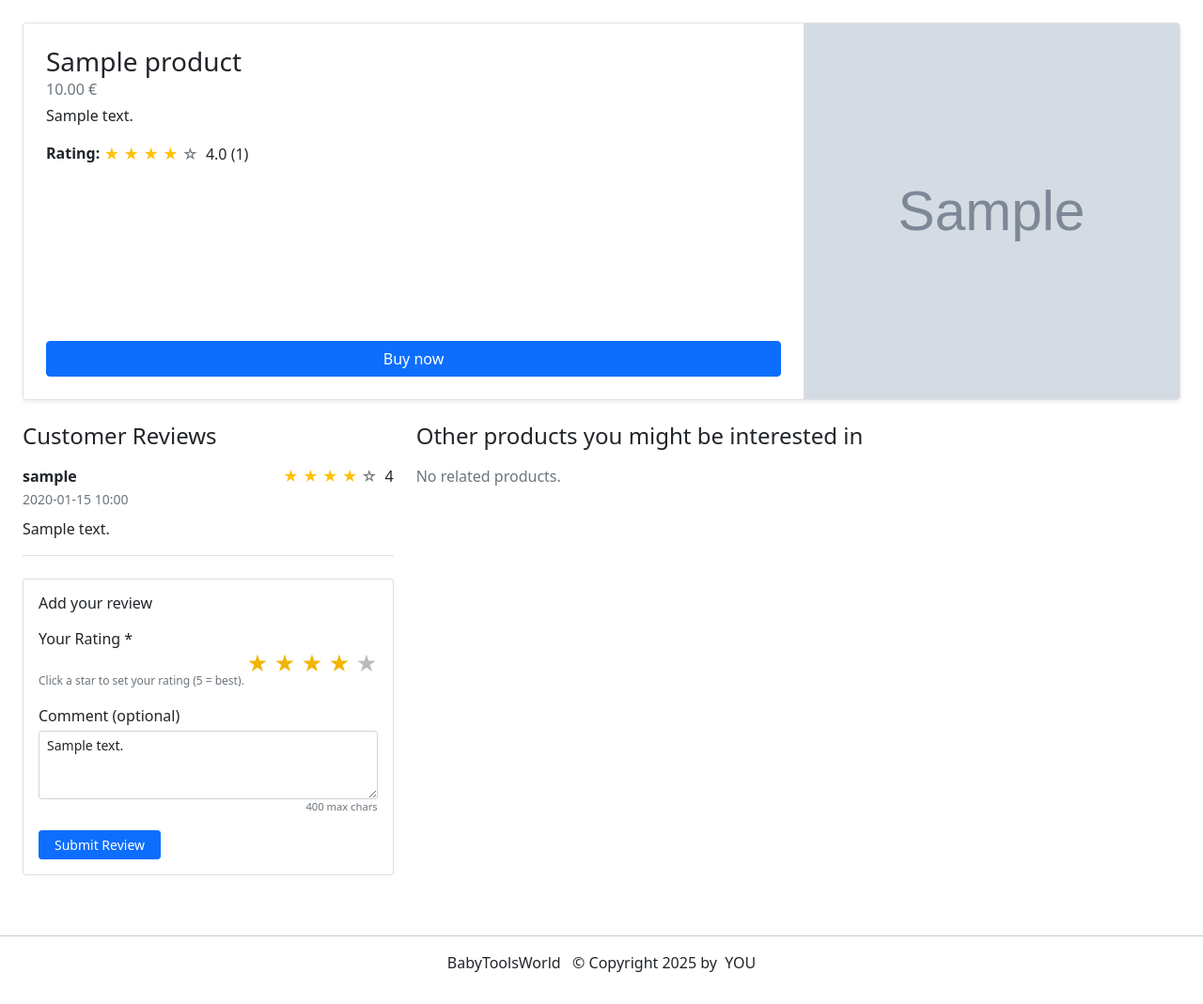
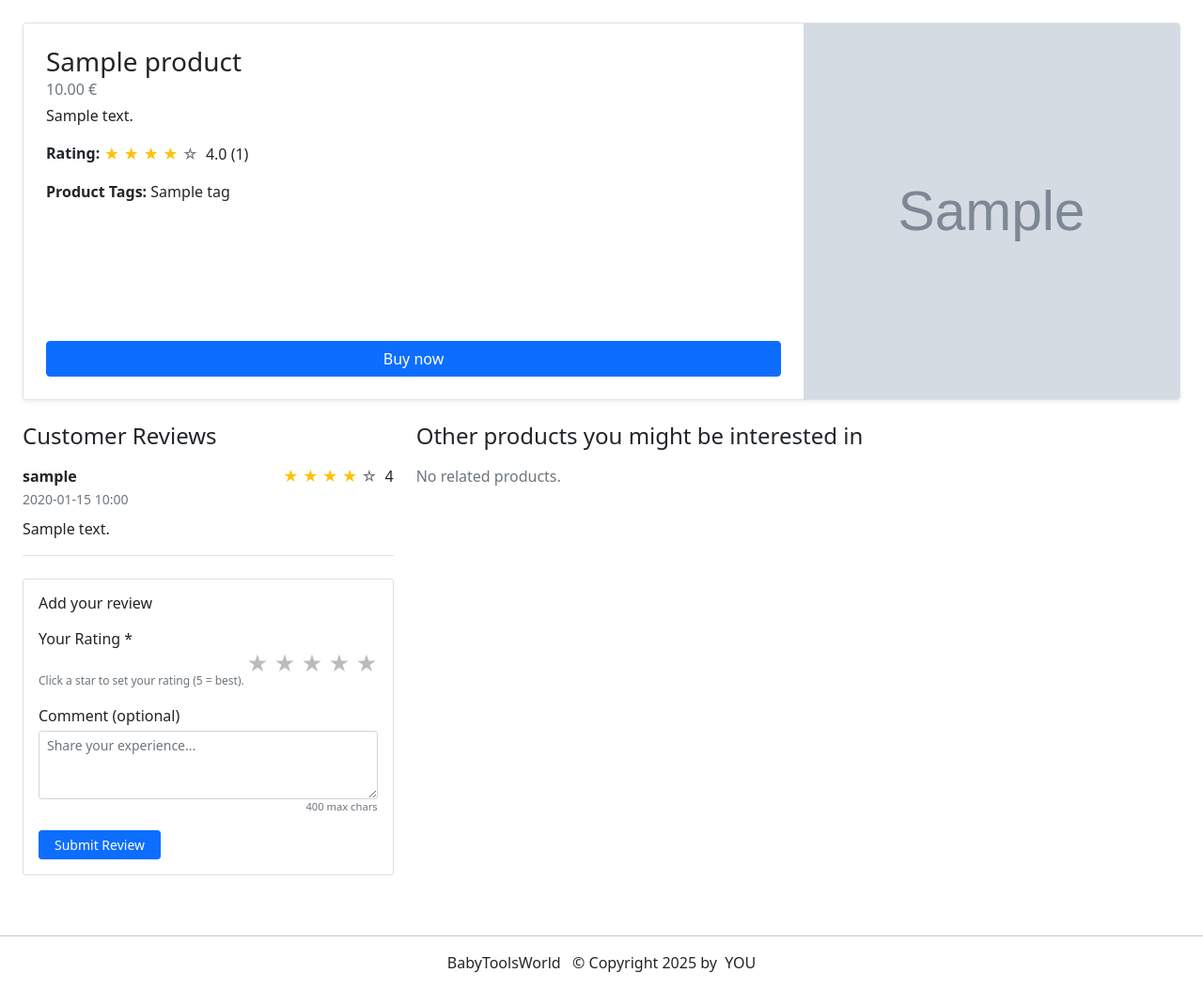
Before and after one commit to DaveHannemann/baby-tools, a Django app: a page that uses src/products/templates/product.html in a window 1280 px wide. Shown: the part 56-1125 px from the top of the page at 94% size. Run offline with Django 5.2, Linux system fonts and the light colour scheme; a user stored in the database is signed in; tables that the repository leaves empty hold one stand-in row (values such as "Sample post"); grey boxes marked "Sample" are stand-in pictures.

Commit message:
feat: changes specified by TODOList made

```diff
--- a/src/products/models.py
+++ b/src/products/models.py
@@ -29,6 +29,7 @@ class Product(models.Model):
     image = models.ImageField(upload_to="imgs/products/", null=True, blank=True)
     name = models.CharField(max_length=80, blank=False, null=False)
     price = models.DecimalField(max_digits=6, decimal_places=2, validators=[MinValueValidator(Decimal("0.00"))])
+    tags = models.ManyToManyField("Tag", blank=True, related_name="products")
 
     created_at = models.DateTimeField(auto_now_add=True)
     updated_at = models.DateTimeField(auto_now=True)
@@ -47,8 +48,16 @@ class Product(models.Model):
     def __str__(self) -> str:
         return self.name
 
+class Tag(models.Model):
+    name = models.CharField(max_length=50, unique=True, null=False, blank=False)
 
-# NEW model
+    created_at = models.DateTimeField(auto_now_add=True)
+    updated_at = models.DateTimeField(auto_now=True)
+
+    def __str__(self):
+        return self.name
+
+
 class Comment(models.Model):
     product = models.ForeignKey(Product, related_name="comments", on_delete=models.CASCADE)
     user = models.ForeignKey(settings.AUTH_USER_MODEL, null=True, blank=True, on_delete=models.SET_NULL)
--- a/src/products/templates/product.html
+++ b/src/products/templates/product.html
@@ -38,6 +38,20 @@
             <div class="mb-3 text-muted">No ratings yet</div>
           {% endif %}
         {% endwith %}
+
+        <!-- (3) Product tags -->
+        {% if product.tags.exists %}
+          <div class="mb-3">
+            <strong>Product Tags:</strong>
+            {% for tag in product.tags.all %}
+                <span>{{ tag.name }}</span>
+            {% endfor %}
+          </div>
+        {% else %}
+          <div class="mb-3 text-muted">
+            <strong>Product Tags:</strong><br>
+            No tags available</div>
+        {% endif %}
 
         <div class="btn btn-primary btn-center mt-auto">Buy now</div>
       </div>
--- a/src/products/views.py
+++ b/src/products/views.py
@@ -60,12 +60,15 @@ def product_detail(request, category_slug, pk):
             return redirect("product_detail", category_slug=category_slug, pk=product.pk)
     else:
         # Pre-fill form for authenticated user with existing comment (if any)
-        initial = {}
-        if request.user.is_authenticated:
-            existing = product.comments.filter(user=request.user).first()
-            if existing:
-                initial = {"rating": existing.rating, "text": existing.text}
-        form = CommentForm(initial=initial)
+        # initial = {}
+        # if request.user.is_authenticated:
+        #     existing = product.comments.filter(user=request.user).first()
+        #     if existing:
+        #         initial = {"rating": existing.rating, "text": existing.text}
+        # form = CommentForm(initial=initial)
+
+        # Pre-fill deleted to empty after a review.
+        form = CommentForm()
 
     return render(
         request,
```
Also changed, not shown: src/products/admin.py (+7 -1 lines), src/products/migrations/0002_tag_product_tags.py (added).
